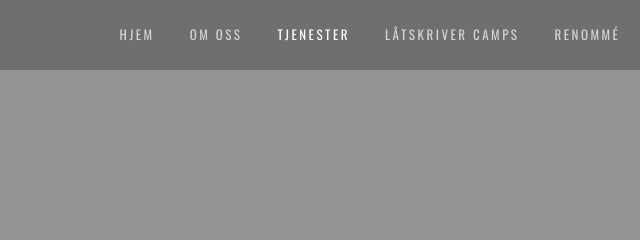
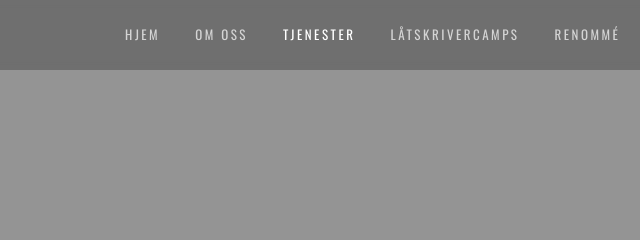
Before and after one commit to lokliydstudio/loki-lydstudio, a plain HTML site: page index.html in a window 1280 px wide. Shown: the top 240 px of the page, 494-1134 px from the left. Drawn offline with nearby package versions, Linux system fonts and the light colour scheme.

Commit message:
Update index.html

```diff
--- a/index.html
+++ b/index.html
@@ -36,7 +36,7 @@ https://templatemo.com/tm-612-parallax-starter
                 <li><a href="#home" class="active">HJEM</a></li>
                 <li><a href="#about">OM OSS</a></li>
                 <li><a href="#services">TJENESTER</a></li>
-                <li><a href="#camp">LÅTSKRIVER CAMPS</a></li>
+                <li><a href="#camp">LÅTSKRIVERCAMPS</a></li>
                 <li><a href="#gallery">RENOMMÉ</a></li>
                 <li><a href="#contact">KONTAKT</a></li>
             </ul>
```
